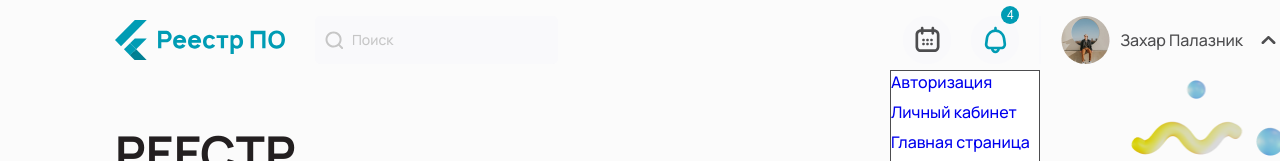
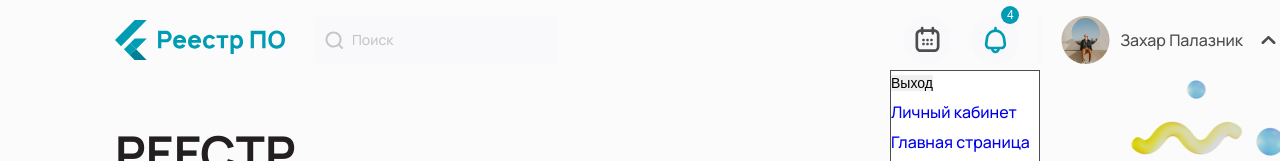
Before and after one commit to SergeyKagal/reestr, a React (Create React App) app: page / in a window 1280 px wide. Both pictures are taken after a click on the button 1269 px from the left and 40 px from the top of the page. Shown: the top 161 px of the page. Built offline with nearby package versions, Linux system fonts and the light colour scheme.

Commit message:
feat: logIn logOut

```diff
--- a/src/components/Header/Header.scss
+++ b/src/components/Header/Header.scss
@@ -115,10 +115,15 @@
   li {
     height: 30px;
   }
-  a {
+  a,
+  button {
     text-decoration: none;
     &:hover {
       background-color: #c6c6c6;
     }
   }
+  button {
+    border: none;
+    font-size: 0.875em;
+  }
 }
--- a/src/components/Header/Header.tsx
+++ b/src/components/Header/Header.tsx
@@ -1,11 +1,13 @@
-import { Link } from 'react-router-dom';
+import { Link, useNavigate } from 'react-router-dom';
 import { PATH } from '../../constants/pathes';
 import { useAppDispatch, useAppSelector } from '../../hook';
-import { showHideMenu } from '../../store/appSlice';
+import { showHideMenu, userLogOut } from '../../store/appSlice';
+
 import './Header.scss';
 
 export const Header = () => {
   const { currentUser, notifyNumber, isHeaderMenuOpen } = useAppSelector((state) => state.app);
+  const navigate = useNavigate();
   const dispatch = useAppDispatch();
 
   return (
@@ -27,8 +29,27 @@ export const Header = () => {
             </button>
           </div>
           <div className="user">
-            <img src="./assets/images/user-img.png" alt="user-avatar" />
-            <span className="user-name">{currentUser}</span>
+            {currentUser ? (
+              <>
+                {' '}
+                <img src={currentUser.imgUrl} alt="user-avatar" />
+                <span className="user-name">
+                  {currentUser?.firstName} {currentUser?.secondName}
+                </span>
+              </>
+            ) : (
+              <>
+                {' '}
+                <img src="./assets/images/unreg-user.png" alt="user-avatar" />
+                <span
+                  style={{ cursor: 'pointer' }}
+                  className="user-name"
+                  onClick={() => navigate(PATH.AUTHORIZATION)}
+                >
+                  Вход в аккаунт
+                </span>
+              </>
+            )}
 
             <button
               className={
@@ -41,14 +62,22 @@ export const Header = () => {
             {isHeaderMenuOpen && (
               <ul className="header__nav-menu">
                 <li onClick={() => dispatch(showHideMenu())}>
+                  {!currentUser ? (
                     <Link to={PATH.AUTHORIZATION}>Авторизация</Link>
+                  ) : (
+                    <button onClick={() => dispatch(userLogOut())}>Выход</button>
+                  )}
                 </li>
+                {currentUser && (
                   <li onClick={() => dispatch(showHideMenu())}>
                     <Link to={PATH.ACCOUNT_SETTINGS}>Личный кабинет</Link>
                   </li>
+                )}
+                {currentUser && (
                   <li onClick={() => dispatch(showHideMenu())}>
                     <Link to={PATH.MAIN}>Главная страница</Link>
                   </li>
+                )}
               </ul>
             )}
           </div>
--- a/src/components/pages/Authorization/Form.tsx
+++ b/src/components/pages/Authorization/Form.tsx
@@ -1,6 +1,13 @@
 import React from 'react';
+import { useNavigate } from 'react-router-dom';
+import { PATH } from '../../../constants/pathes';
+import { useAppDispatch } from '../../../hook';
+import { userLogIn } from '../../../store/appSlice';
 
 export const Form = () => {
+  const dispatch = useAppDispatch();
+  const navigate = useNavigate();
+
   return (
     <form className="auth-form">
       <label>
@@ -15,7 +22,15 @@ export const Form = () => {
         <input type="checkbox" className="auth-checkbox" />
         Запомнить меня на этом компьютере
       </label>
-      <button className="auth-form-submit">Вход</button>
+      <button
+        className="auth-form-submit"
+        onClick={() => {
+          dispatch(userLogIn());
+          navigate(PATH.MAIN);
+        }}
+      >
+        Вход
+      </button>
       <a href="/">Забыли свой пароль?</a>
     </form>
   );
--- a/src/components/pages/Main/Reestr/Reestr.scss
+++ b/src/components/pages/Main/Reestr/Reestr.scss
@@ -69,7 +69,7 @@
   color: #009cb4;
 }
 .pagination {
-  padding-top: 20px;
+  padding-top: 40px;
   font-size: 1.5em;
   display: flex;
   gap: 10px;
--- a/src/store/appSlice.ts
+++ b/src/store/appSlice.ts
@@ -1,7 +1,14 @@
 import { createSlice, PayloadAction } from '@reduxjs/toolkit';
+
+type User = {
+  firstName: string;
+  secondName: string;
+  thirdName: string;
+  imgUrl: string;
+};
 interface IState {
   notifyNumber: number;
-  currentUser: string;
+  currentUser: User | undefined | null;
   isUserLogin: boolean;
   isHeaderMenuOpen: boolean;
   reestrPagesQty: number;
@@ -9,7 +16,12 @@ interface IState {
 }
 const initialState: IState = {
   notifyNumber: 4,
-  currentUser: 'Захар Палазник',
+  currentUser: {
+    firstName: 'Захар',
+    secondName: 'Палазник',
+    thirdName: 'Геннадьевич',
+    imgUrl: './assets/images/user-img.png',
+  },
   isUserLogin: true,
   isHeaderMenuOpen: false,
   reestrPagesQty: 58,
@@ -26,8 +38,19 @@ const appSlice = createSlice({
     setCurrentReestrPage(state, action: PayloadAction<number>) {
       state.currentReestrPagenum = action.payload;
     },
+    userLogOut(state) {
+      state.currentUser = null;
+    },
+    userLogIn(state) {
+      state.currentUser = {
+        firstName: 'Захар',
+        secondName: 'Палазник',
+        thirdName: 'Геннадьевич',
+        imgUrl: './assets/images/user-img.png',
+      };
+    },
   },
 });
 
-export const { showHideMenu, setCurrentReestrPage } = appSlice.actions;
+export const { showHideMenu, setCurrentReestrPage, userLogOut, userLogIn } = appSlice.actions;
 export default appSlice.reducer;
```
Also changed, not shown: public/assets/images/unreg-user.png (added). Lines whose indentation alone changed are shown as unchanged.
